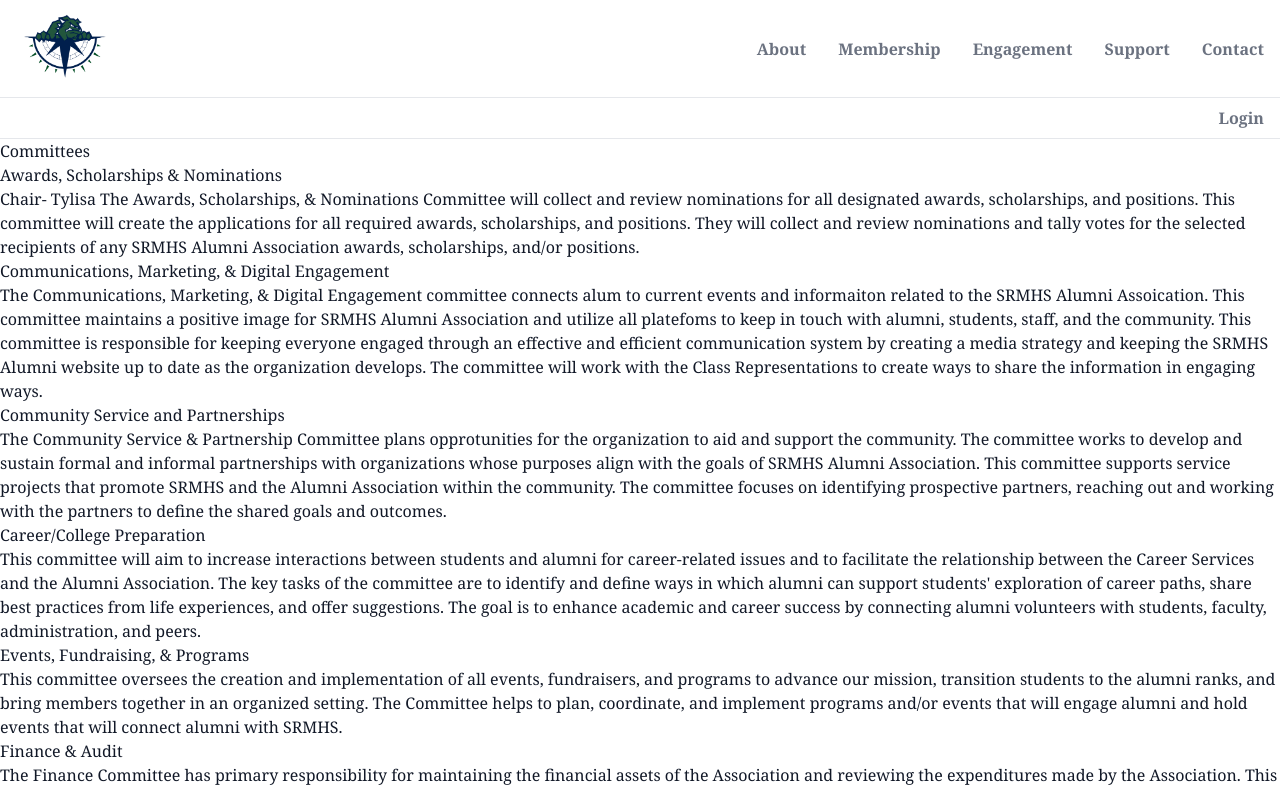
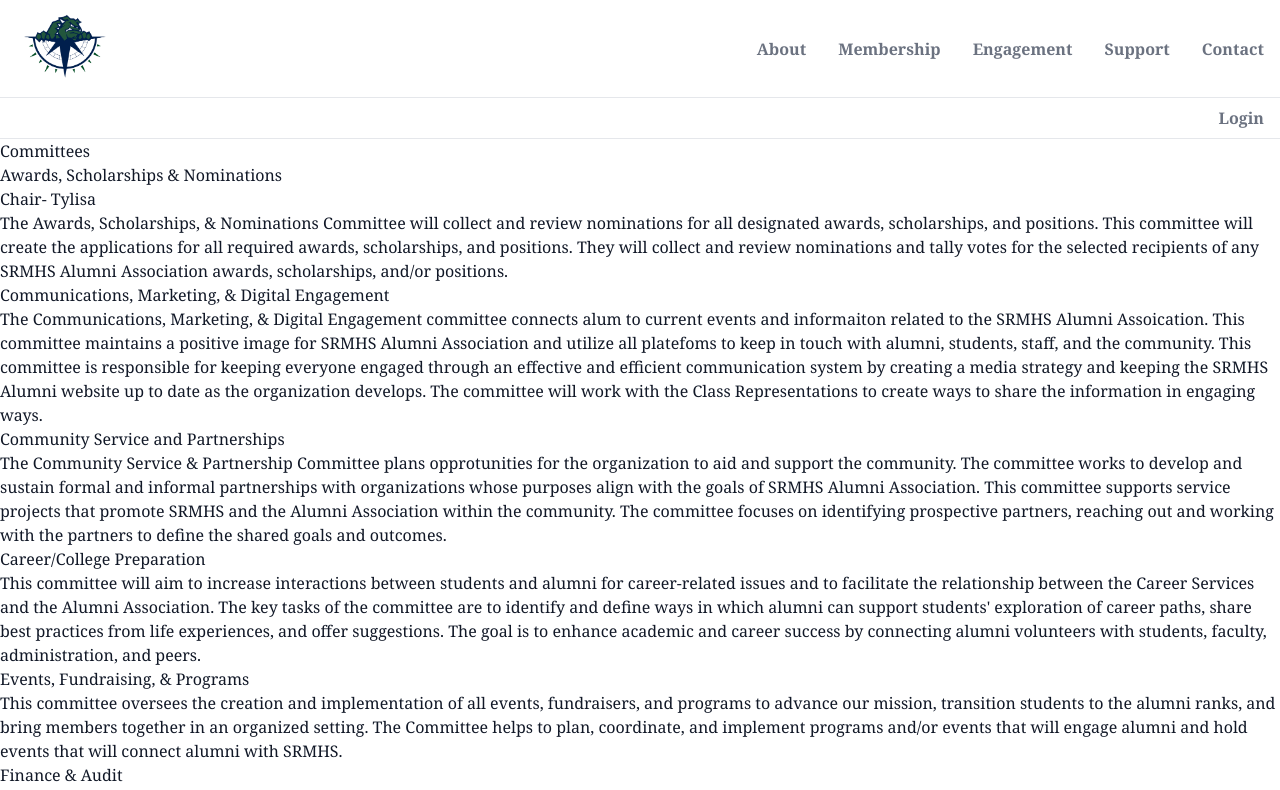
Before and after one commit to philihp/srmhsalumni, a Next.js app: page /engagement in a window 1280 px wide. Shown: the top 790 px of the page. Built offline with nearby package versions, Linux system fonts and the light colour scheme; no server answers; what @tailwindcss/custom-forms, @tailwindcss/typography would draw is missing.

Commit message:
Update engagement.js

```diff
--- a/pages/engagement.js
+++ b/pages/engagement.js
@@ -6,8 +6,8 @@
 
     <h2>Committees</h2>
     <h3>Awards, Scholarships &amp; Nominations</h3>
+    <p>Chair- Tylisa</p>
     <p>
-    Chair- Tylisa
       The Awards, Scholarships, &amp; Nominations Committee will collect and
       review nominations for all designated awards, scholarships, and positions.
       This committee will create the applications for all required awards,
```
